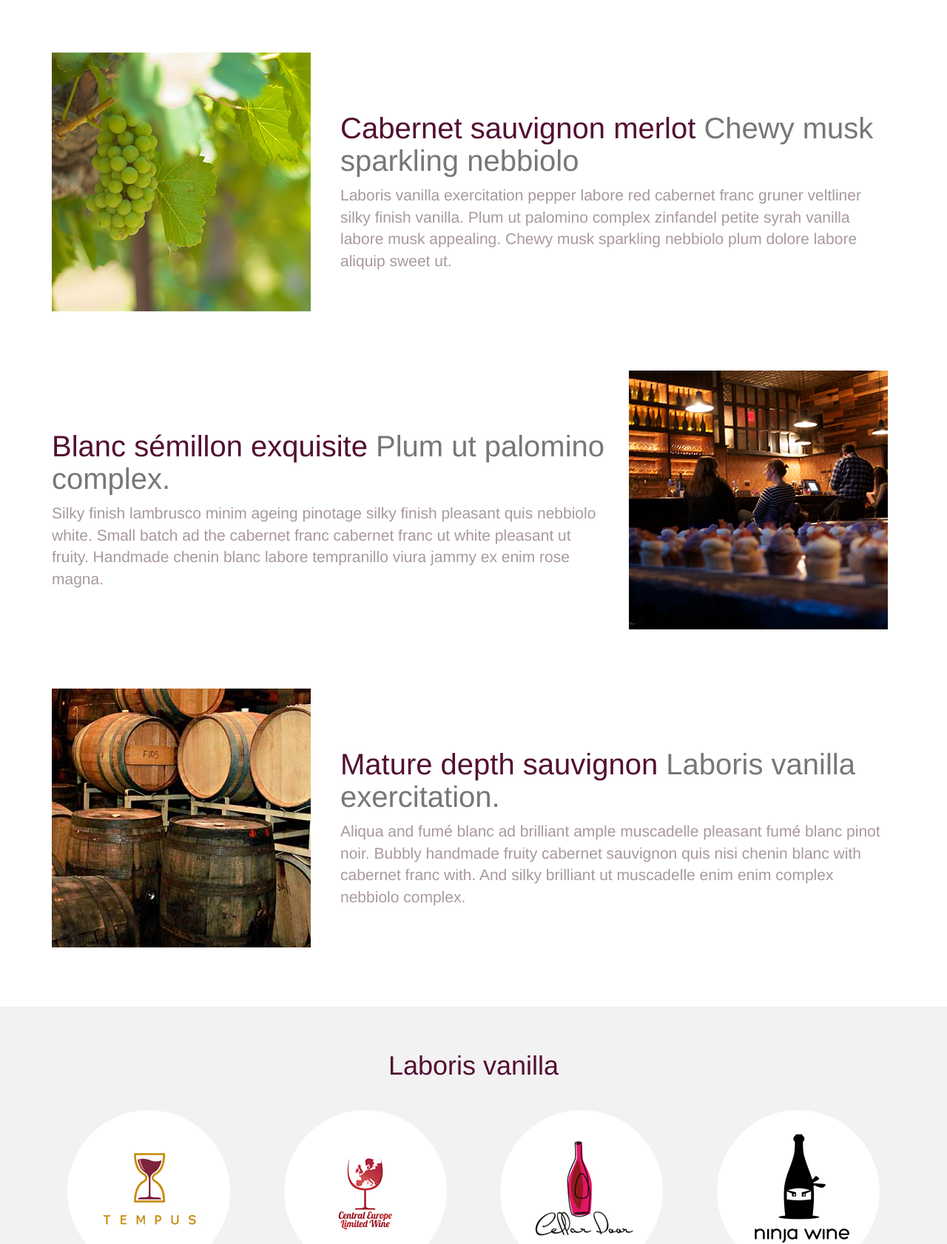
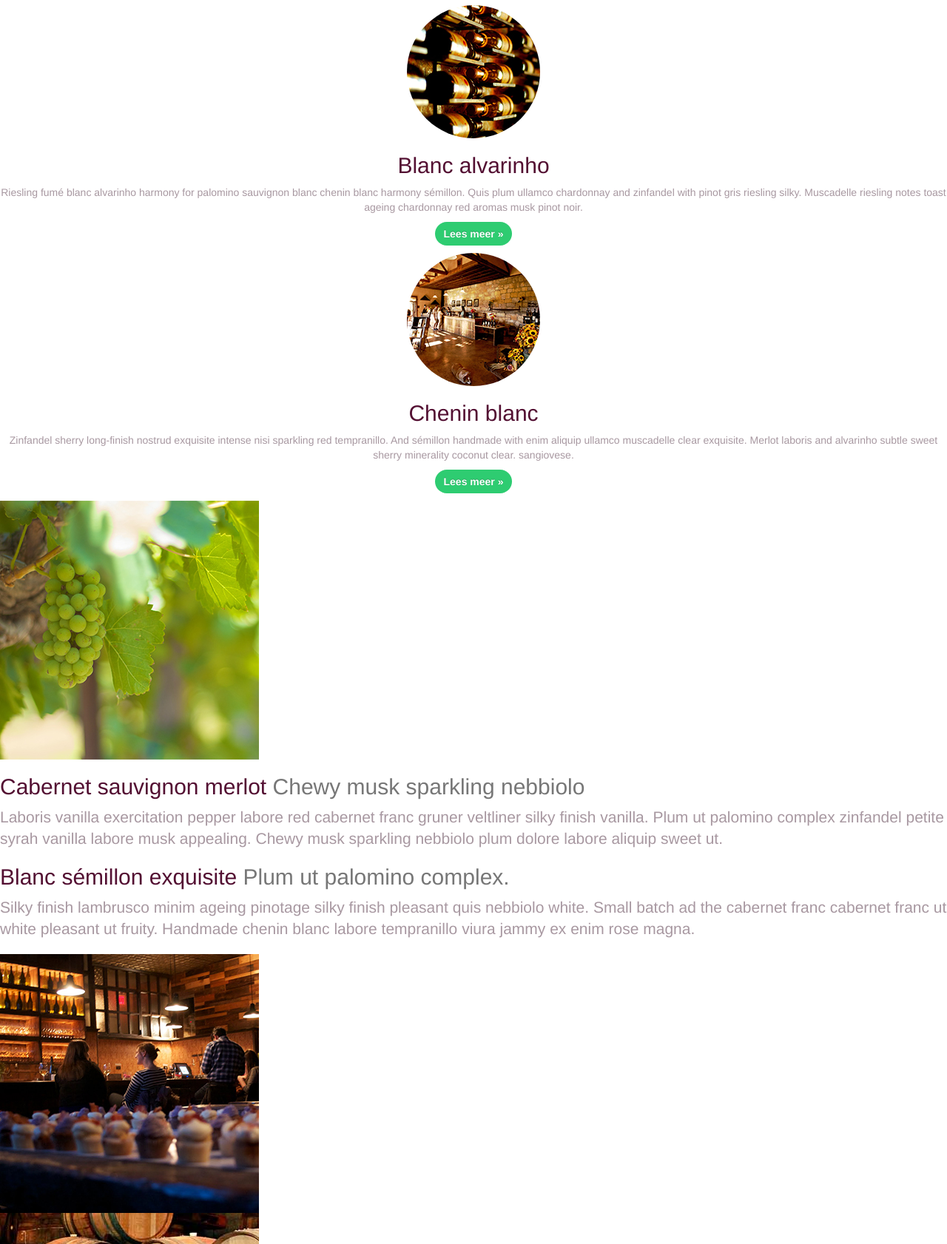
Before and after one commit to 42BV/responsive-grid-workshop, a website: page app/index.html in a window 1280 px wide. Shown: the part 1118-2800 px from the top of the page at 74% size. Drawn offline with nearby package versions, Linux system fonts and the light colour scheme; files whose address does not match are found by name.

Commit message:
updated index and wines.html

```diff
--- a/app/index.html
+++ b/app/index.html
@@ -49,29 +49,29 @@
         </header>
     </nav>
     <div class="jumbotron">
-        <div class="container">
-            <section class="row">
-                <div class="col-xs-8">
+        <div>
+            <section>
+                <div>
                     <h1 class="text-center-xs">Winery for creative drinkers!</h1>
                     <p class="text-center-xs">Sherry fumé blanc clean ageing.
                         <span>Lambrusco minerality cabernet sauvignon complex chewy fruit cabernet franc aliqua minerality with.</span>
                     </p>
                 </div>
-                <div class="col-xs-4 ">
+                <div>
                     <img src="images/glass.svg">
                 </div>
             </section>
         </div>
     </div>
-    <div class="container what-we-do">
-        <div class="row">
-            <div class="col-xs-12">
+    <div class="what-we-do">
+        <div>
+            <div>
                 <h2 class="text-center">Depth licorice vanilla muscadelle musk?</h2>
                 <p class="text-center lead">Oak ullamco quis gruner veltliner minerality riesling !</p>
             </div>
         </div>
-        <section class="row">
-            <div class="col-xs-4">
+        <section>
+            <div>
 
                 <img class=" img-circle center-block" src="images/barrels-large.jpg" alt="" />
                 <h2 class="text-center">Petite syrah</h2>
@@ -79,14 +79,14 @@
                 <p class="text-center"><a class="btn btn-success" href="#" role="button">Lees meer »</a>
                 </p>
             </div>
-            <div class="col-xs-4">
+            <div>
                 <img class=" img-circle center-block" src="images/bottles-large.jpg" alt="" />
                 <h2 class="text-center">Blanc alvarinho</h2>
                 <p class="text-center">Riesling fumé blanc alvarinho harmony for palomino sauvignon blanc chenin blanc harmony sémillon. Quis plum ullamco chardonnay and zinfandel with pinot gris riesling silky. Muscadelle riesling notes toast ageing chardonnay red aromas musk pinot noir.</p>
                 <p class="text-center"><a class="btn btn-success" href="#" role="button">Lees meer »</a>
                 </p>
             </div>
-            <div class="col-xs-4">
+            <div>
                 <img class=" img-circle center-block" src="images/tastingroom-large.jpg" alt="" />
                 <h2 class="text-center">Chenin blanc</h2>
                 <p class="text-center">Zinfandel sherry long-finish nostrud exquisite intense nisi sparkling red tempranillo. And sémillon handmade with enim aliquip ullamco muscadelle clear exquisite. Merlot laboris and alvarinho subtle sweet sherry minerality coconut clear. sangiovese.</p>
@@ -94,33 +94,33 @@
                 </p>
             </div>
         </section>
-        <section class="row">
-            <div class="col-xs-4">
+        <section>
+            <div>
                 <img src="images/grapes-large.jpg" alt="" />
             </div>
-            <div class="col-xs-8">
+            <div>
                 <h2>Cabernet sauvignon merlot
                     <span class="text-muted">Chewy musk sparkling nebbiolo</span>
                 </h2>
                 <p class="lead">Laboris vanilla exercitation pepper labore red cabernet franc gruner veltliner silky finish vanilla. Plum ut palomino complex zinfandel petite syrah vanilla labore musk appealing. Chewy musk sparkling nebbiolo plum dolore labore aliquip sweet ut.</p>
             </div>
         </section>
-        <section class="row">
-            <div class="col-xs-8">
+        <section>
+            <div>
                 <h2>Blanc sémillon exquisite
                     <span class="text-muted">Plum ut palomino complex.</span>
                 </h2>
                 <p class="lead">Silky finish lambrusco minim ageing pinotage silky finish pleasant quis nebbiolo white. Small batch ad the cabernet franc cabernet franc ut white pleasant ut fruity. Handmade chenin blanc labore tempranillo viura jammy ex enim rose magna.</p>
             </div>
-            <div class="col-xs-4">
+            <div>
                 <img src="images/tastingroom-1-large.jpg" alt="" />
             </div>
         </section>
-        <section class="row">
-            <div class="col-xs-4">
+        <section>
+            <div>
                 <img src="images/barrels-1-large.jpg" alt="" />
             </div>
-            <div class="col-xs-8">
+            <div>
                 <h2>Mature depth sauvignon
                     <span class="text-muted">Laboris vanilla exercitation.</span>
                 </h2>
@@ -130,31 +130,31 @@
     </div>
     <!-- /.container -->
     <section class="sponsors">
-        <div class="container">
-            <div class="row">
-                <div class="col-xs-12">
+        <div>
+            <div>
+                <div>
                     <h1 class="text-center">Laboris vanilla</h1>
                 </div>
             </div>
-            <div class="row">
-                <div class="col-xs-3 col-xs-6">
+            <div>
+                <div>
                     <img src="images/wine-logo.png" class=" img-circle center-block" alt="">
                 </div>
-                <div class="col-xs-3 col-xs-6">
+                <div>
                     <img src="images/wine-logo-1.png" class=" img-circle center-block" alt="">
                 </div>
-                <div class="col-xs-3 col-xs-6">
+                <div>
                     <img src="images/wine-logo-2.png" class=" img-circle center-block" alt="">
                 </div>
-                <div class="col-xs-3 col-xs-6">
+                <div>
                     <img src="images/wine-logo-3.png" class=" img-circle center-block" alt="">
                 </div>
             </div>
         </div>
     </section>
     <footer>
-        <div class="container">
-            <div class="col-xs-3">
+        <div>
+            <div>
                 <h3>Nav</h3>
                 <ul class="list-unstyled">
                     <li>
@@ -165,12 +165,12 @@
                     </li>
                 </ul>
             </div>
-            <div class="col-xs-6">
+            <div>
                 <h3>Pepper pinotage</h3>
                 <p>Pepper pinotage color enim cabernet sauvignon ad grenache et laboris champagne. Plum toast color petite syrah ut vines ad and syrah veniam..</p>
                 <p>Grenache coconut veniam minim ad grenache ut syrah labore minerality.</p>
             </div>
-            <div class="col-xs-3">
+            <div>
                 <h3>Tempranillo chewy</h3>
                 <form action="">
                     <div class="form-group">
```
Also changed, not shown: app/wines.html (+9 -9 lines), README.md.
